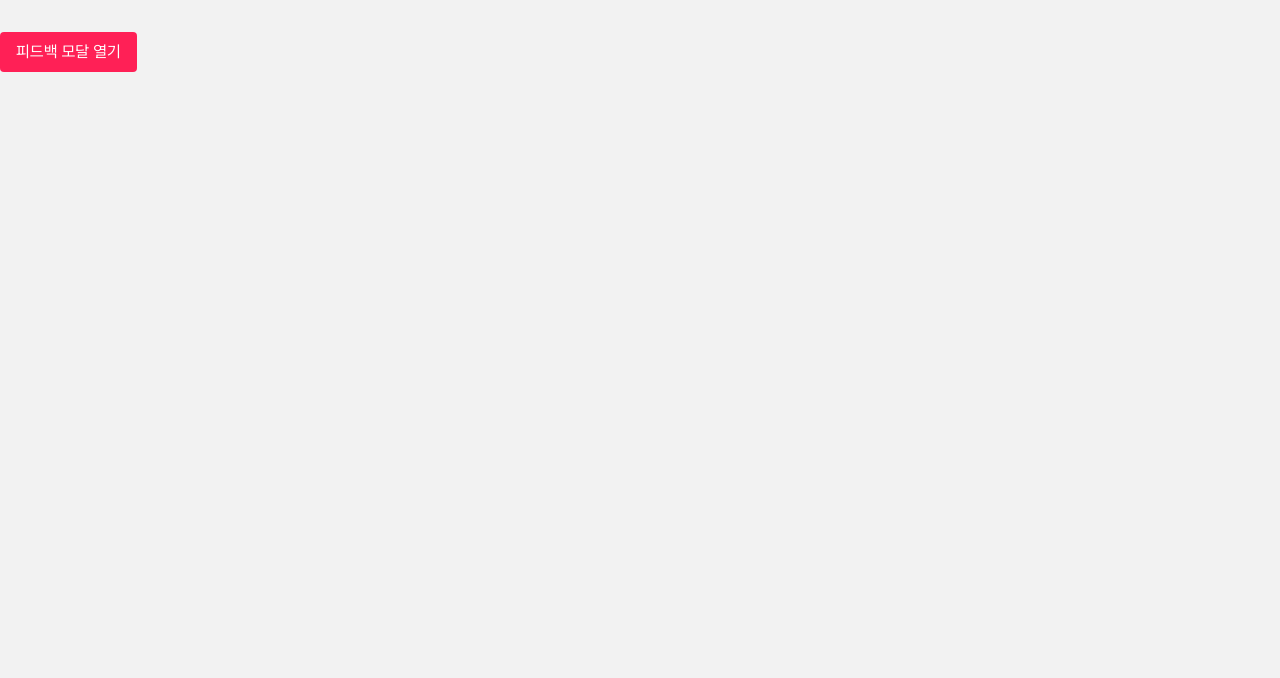
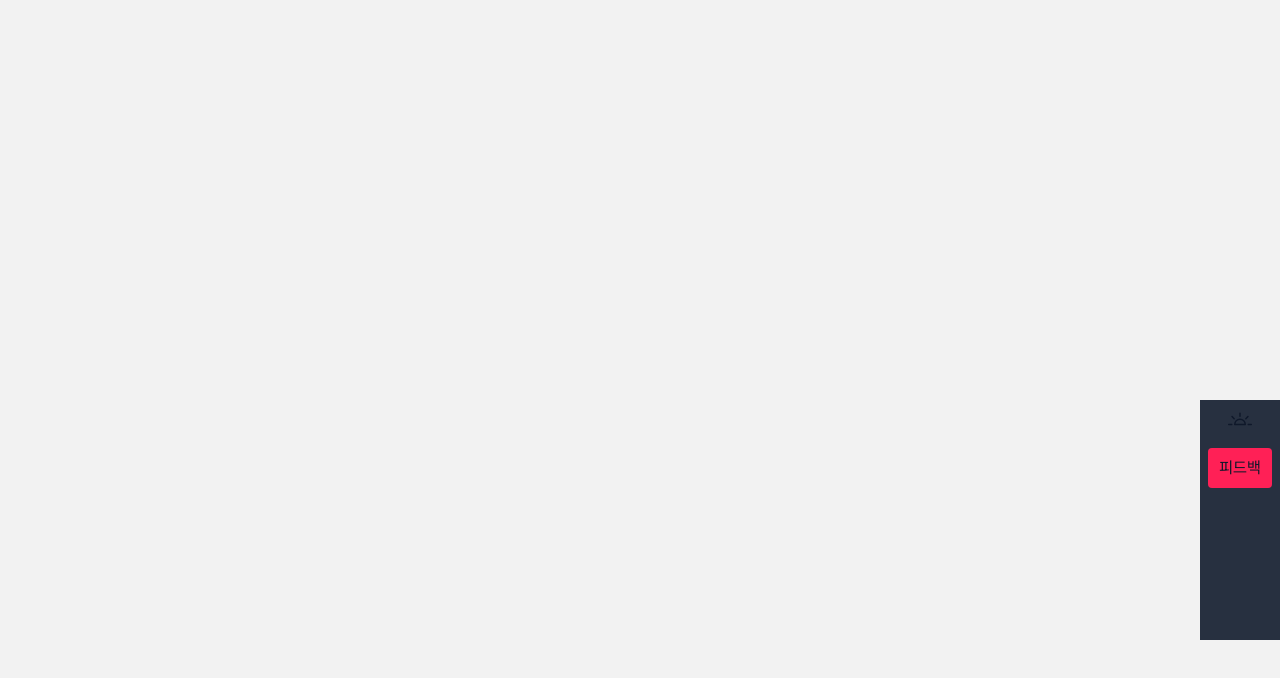
Before and after one commit to namgi2386/portfolio-site, a Next.js app in the folder portfolio-project/: page / in a window 1280 px wide. Shown: the top 678 px of the page. Built offline with nearby package versions, Linux system fonts and the light colour scheme.

Commit message:
Modify: 피드백토글버튼 상태관리 수정

```diff
--- a/portfolio-project/src/app/page.tsx
+++ b/portfolio-project/src/app/page.tsx
@@ -1,11 +1,15 @@
+import ThemeToggle from '@/shared/ui/ThemeToggle';
 import Link from 'next/link';
 
 export default function Home() {
   return (
     <>
-      <div className="mt-8">
-        <Link href="/feedback" className="bg-rose-500 text-white px-4 py-2 rounded hover:bg-rose-600 inline-block">
-          피드백 모달 열기
+      <div className="fixed top-1/2 right-0 gap-4 h-60 bg-no2 w-20 flex flex-col justify-start p-2">
+        <div className="flex justify-center">
+          <ThemeToggle />
+        </div>
+        <Link href="/feedback" className="bg-rose-500 text-center h-10 w-16 flex items-center p-2 rounded hover:bg-rose-600 inline-block">
+          <div>피드백</div>
         </Link>
       </div>
     </>
--- a/portfolio-project/src/shared/ui/ThemeToggle.tsx
+++ b/portfolio-project/src/shared/ui/ThemeToggle.tsx
@@ -1,18 +1,18 @@
 'use client';
 import { useTheme } from 'next-themes';
-import { useEffect, useState } from 'react';
+// import { useEffect, useState } from 'react';
 import { BsBrightnessAltHigh, BsBrightnessAltHighFill } from 'react-icons/bs';
 
 export default function ThemeToggle() {
-  const [mounted, setMounted] = useState(false);
+  // const [mounted, setMounted] = useState(false);
   const { theme, setTheme } = useTheme();
-  useEffect(() => {
-    setMounted(true);
-  }, []);
-  if (!mounted) return null;
+  // useEffect(() => {
+  //   setMounted(true);
+  // }, []);
   return (
     <button onClick={() => setTheme(theme === 'dark' ? 'light' : 'dark')} className="text-2xl">
-      {theme === 'dark' ? <BsBrightnessAltHighFill /> : <BsBrightnessAltHigh />}
+      <BsBrightnessAltHigh className="dark:hidden" />
+      <BsBrightnessAltHighFill className="hidden dark:block" />
     </button>
   );
 }
```
